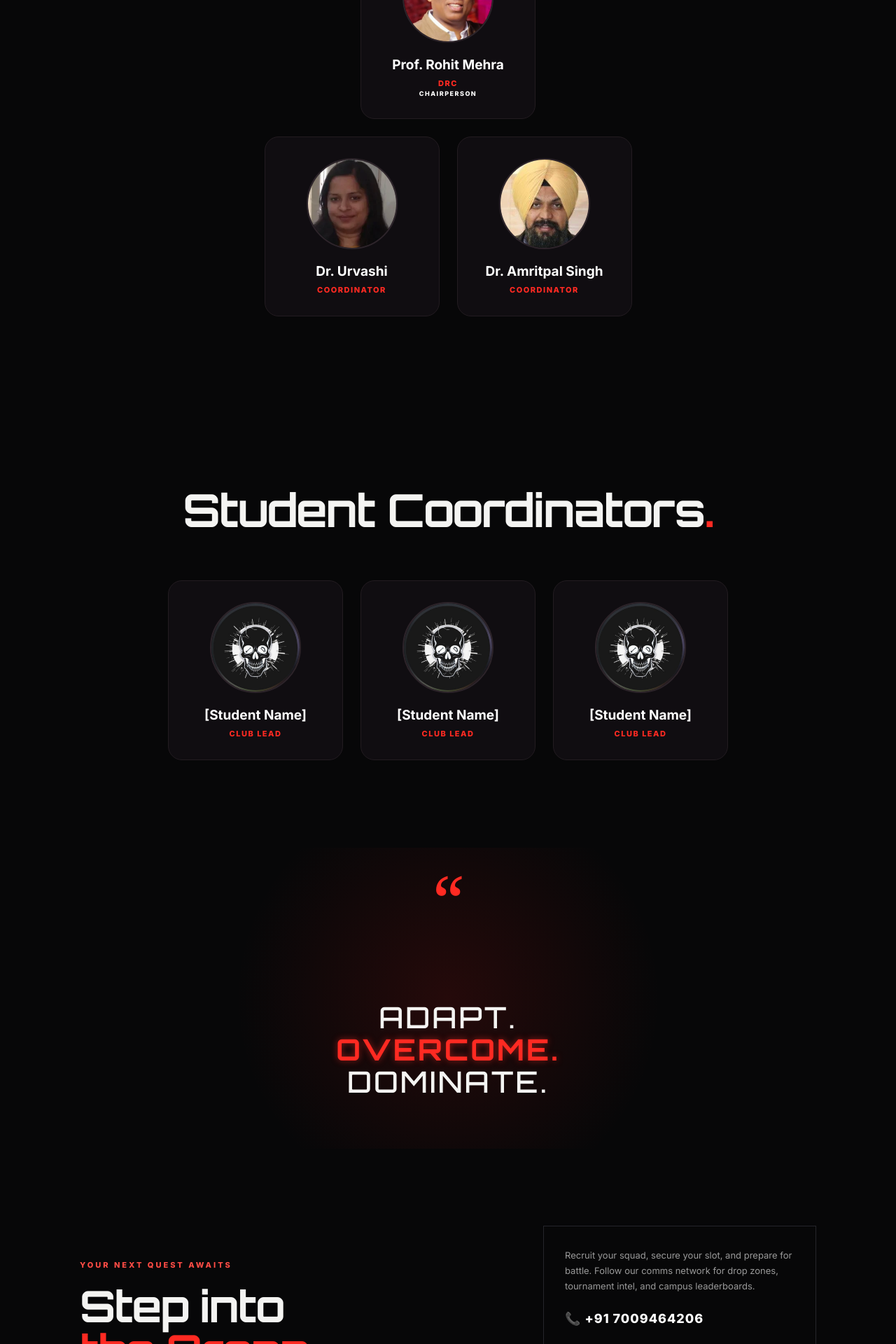
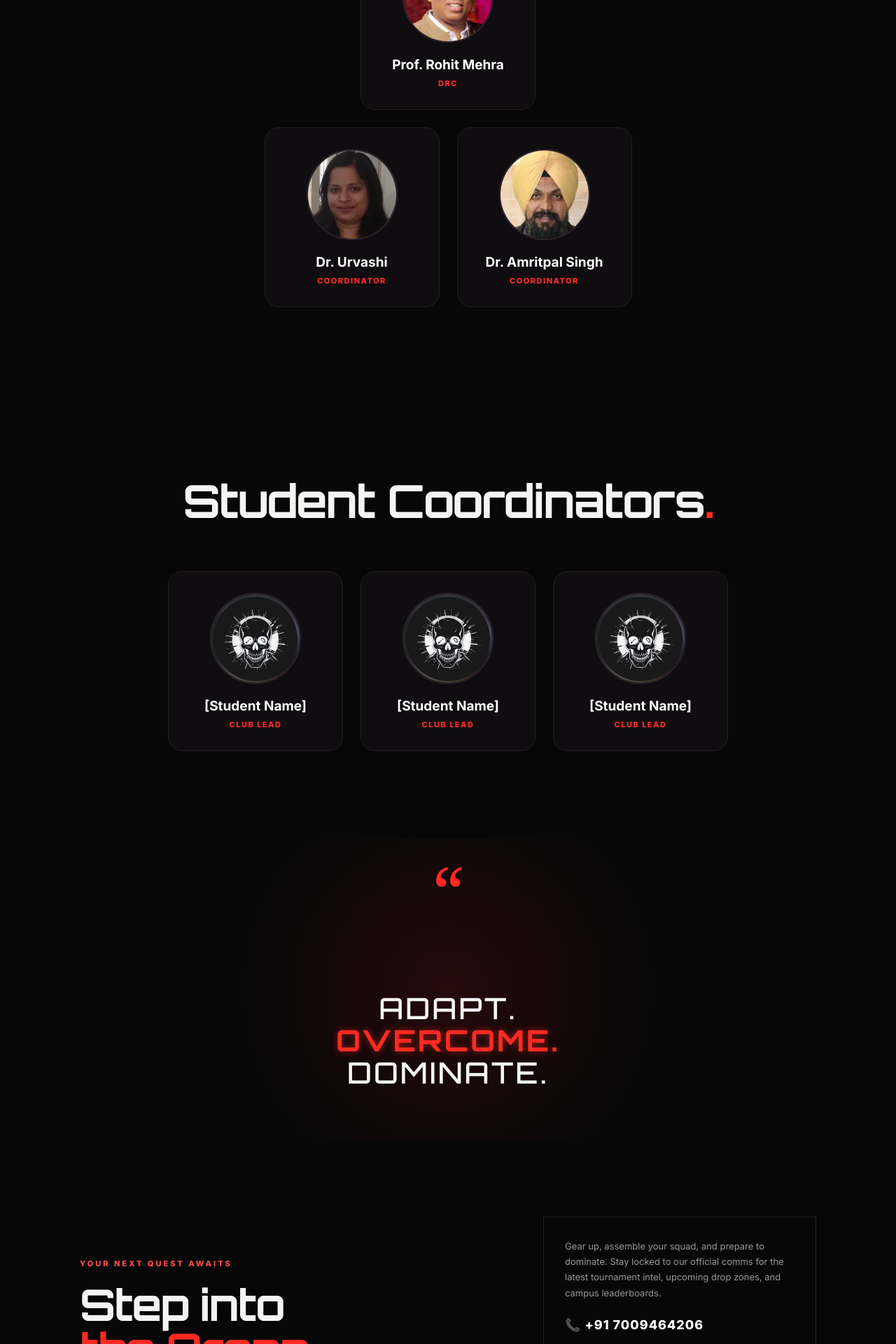
Before and after one commit to prateek-kumar-gupta/nitj-vortex, a React (Vite) app: page / in a window 1280 px wide. Shown: the part 5160-7080 px from the top of the page at 70% size. Built offline with nearby package versions, Linux system fonts and the light colour scheme.

Commit message:
Updated social links

```diff
--- a/src/components/ContactSection.jsx
+++ b/src/components/ContactSection.jsx
@@ -9,7 +9,7 @@ export default function ContactSection() {
       </div>
       <div className="contact-box">
         <p>
-          Recruit your squad, secure your slot, and prepare for battle. Follow our comms network for drop zones, tournament intel, and campus leaderboards.
+          Gear up, assemble your squad, and prepare to dominate. Stay locked to our official comms for the latest tournament intel, upcoming drop zones, and campus leaderboards.
         </p>
         <p style={{ color: '#fff', fontSize: '18px', fontWeight: '800', margin: '20px 0', letterSpacing: '1px' }}>
           📞 +91 7009464206
--- a/src/components/FacultySection.jsx
+++ b/src/components/FacultySection.jsx
@@ -25,7 +25,6 @@ export default function FacultySection() {
           <div className="person-info">
             <h4>Prof. Rohit Mehra</h4>
             <span>DRC</span>
-            <span style={{ color: '#fff', marginTop: '2px', fontSize: '9px' }}>CHAIRPERSON</span>
           </div>
         </div>
       </div>
--- a/src/components/Footer.jsx
+++ b/src/components/Footer.jsx
@@ -22,7 +22,7 @@ export default function Footer() {
           </svg>
         </a>
         <a
-          href="#"
+          href="https://whatsapp.com/channel/0029VbDnuz605MUZwFtNaX1T"
           target="_blank"
           rel="noopener noreferrer"
           aria-label="WhatsApp"
@@ -32,7 +32,7 @@ export default function Footer() {
           </svg>
         </a>
         <a
-          href="#"
+          href="http://www.linkedin.com/in/vortexnitj"
           target="_blank"
           rel="noopener noreferrer"
           aria-label="LinkedIn"
```
